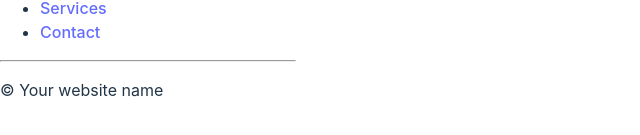
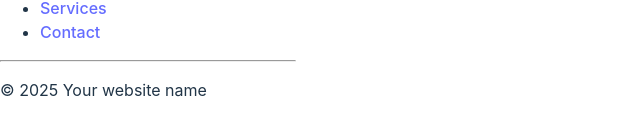
Before and after one commit to dexter-nym/React, a React (Vite) app: page / in a window 1280 px wide. Shown: the part 429-564 px from the top of the page, without its empty margins (0-640 px from the left). Built offline with nearby package versions, Linux system fonts and the light colour scheme.

Commit message:
Footer component done

```diff
--- a/src/Footer.jsx
+++ b/src/Footer.jsx
@@ -1,7 +1,7 @@
 function Footer() {
   return (
     <footer>
-      <p>&copy; Your website name</p>
+      <p>&copy; {new Date().getFullYear()} Your website name</p>
     </footer>
   );
 }
```
